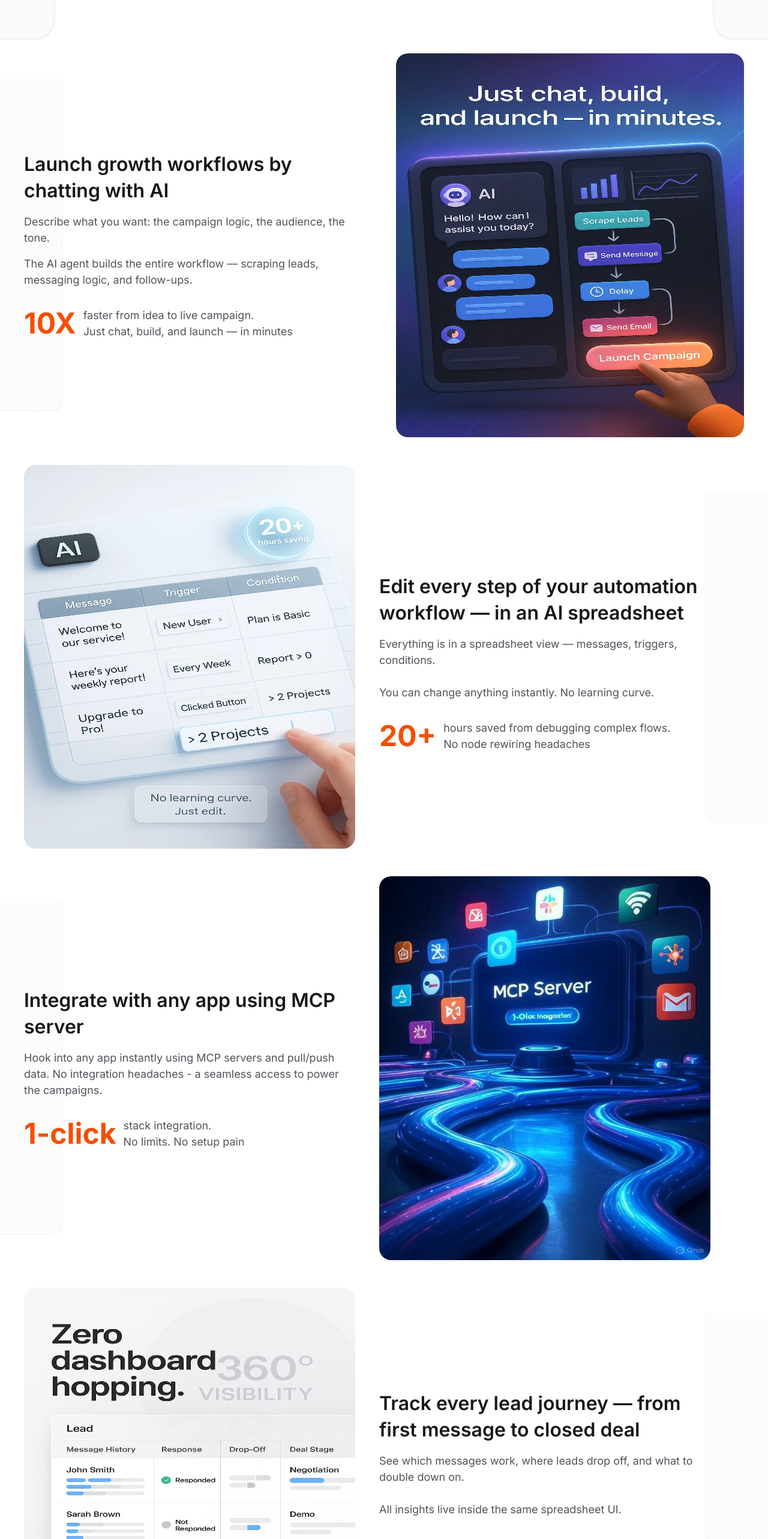
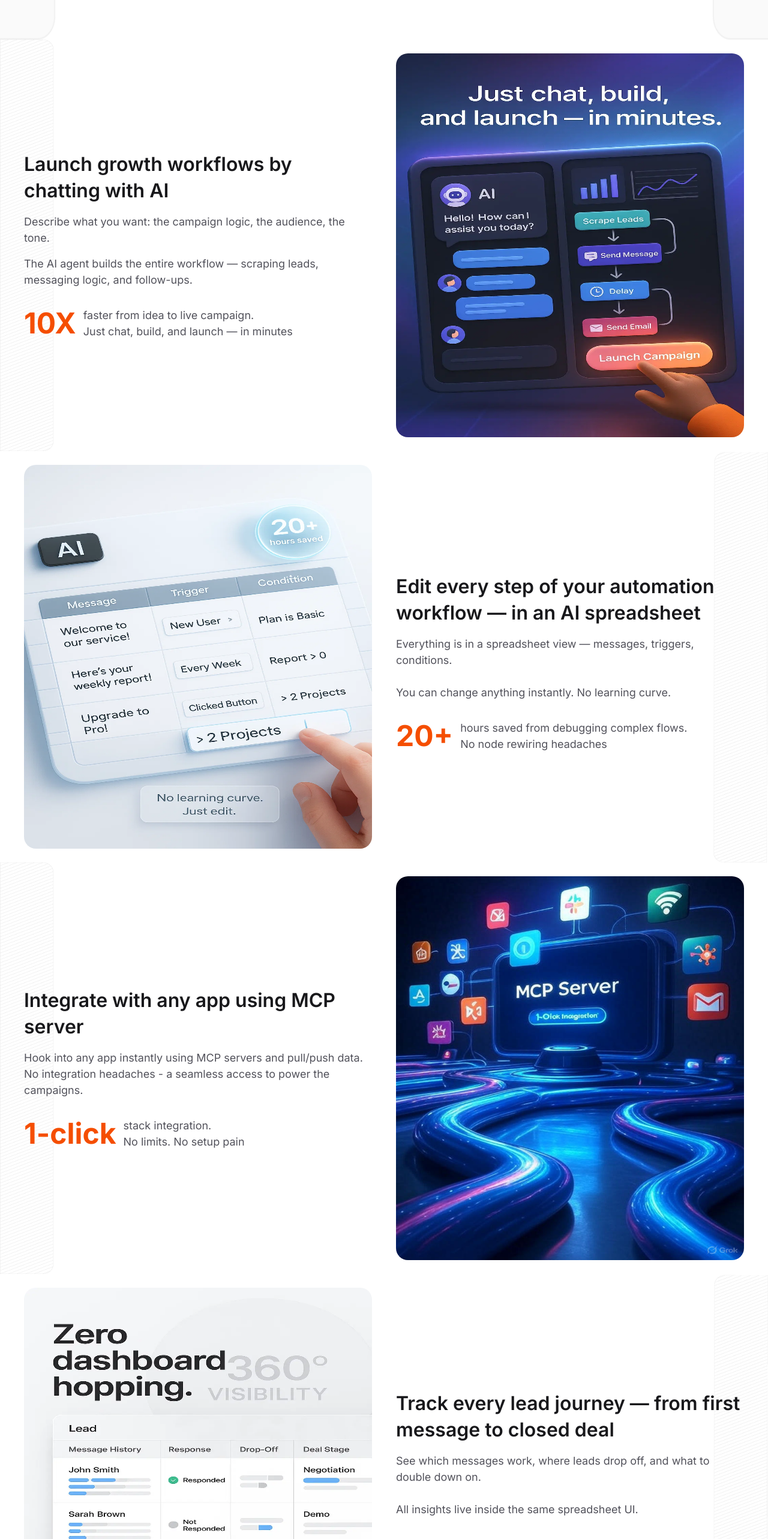
Before and after one commit to kamleshpokiya/meerkats.ai, a Next.js app: page / in a window 1280 px wide. Shown: the part 2408-4974 px from the top of the page at 60% size. Built offline with nearby package versions, Linux system fonts and the light colour scheme.

Commit message:
Add new image assets for homepage sections and update background images in the layout.

```diff
--- a/src/app/page.tsx
+++ b/src/app/page.tsx
@@ -364,7 +364,12 @@ const HomePage: React.FC = () => {
       <div className="w-full flex flex-col justify-start items-center">
         {/* Launch Growth Workflows */}
         <FadeInAnimation delay={0} className="w-full">
-          <section className="w-full flex flex-col lg:flex-row justify-start items-center py-[23px] md:bg-[url('/images/img_6838210483869da.svg')] bg-left bg-no-repeat">
+          <section
+            className="w-full flex flex-col lg:flex-row justify-start items-center py-[23px] md:bg-[url('/images/Frame0.png')] bg-left bg-no-repeat"
+            style={{
+              backgroundSize: '100% 100%',
+            }}
+          >
             {/* <img
               src="/images/clip.png"
               alt="Decorative"
@@ -409,7 +414,12 @@ const HomePage: React.FC = () => {
 
         {/* Edit Automation Workflow */}
         <FadeInAnimation delay={100} className="w-full">
-          <section className="w-full flex flex-col lg:flex-row justify-start items-center py-[23px] sm:bg-[url('/images/img_6838210483869da_white_a700.svg')] bg-right bg-no-repeat">
+          <section
+            className="w-full flex flex-col lg:flex-row justify-start items-center py-[23px] sm:bg-[url('/images/Frame1.png')] bg-right bg-no-repeat"
+            style={{
+              backgroundSize: '100% 100%',
+            }}
+          >
             {/* <img
               src="/images/clip.png"
               alt="Decorative"
@@ -419,11 +429,11 @@ const HomePage: React.FC = () => {
               <Image
                 src="/images/ai-spreadsheet.webp"
                 alt="Edit Automation Workflow"
-                className="w-full lg:w-[46%] h-[200px] sm:h-[300px] md:h-[400px] lg:h-[480px] xl:h-[640px] rounded-[20px] order-1 lg:order-1"
+                className="w-full  h-[200px] sm:h-[300px] md:h-[400px] lg:h-[480px] xl:h-[640px] rounded-[20px] order-1 lg:order-1"
                 width={500}
                 height={500}
               />
-              <div className="flex flex-col gap-[8px] sm:gap-[12px] md:gap-[16px] justify-start items-start w-full lg:w-[46%] mt-5 sm:mt-00  lg:ml-[40px] sm:ml-[60px] md:ml-[80px] order-2 lg:order-2">
+              <div className="flex flex-col gap-[8px] sm:gap-[12px] md:gap-[16px] justify-start items-start w-full  mt-5 sm:mt-00  lg:ml-[40px] sm:ml-[60px] md:ml-[80px] order-2 lg:order-2">
                 <h3 className="text-[18px] sm:text-[24px] md:text-[32px] font-inter font-semibold leading-[24px] sm:leading-[33px] md:leading-[44px] text-left text-global-2 w-full">
                   Edit every step of your automation workflow — in an AI spreadsheet
                 </h3>
@@ -458,14 +468,19 @@ const HomePage: React.FC = () => {
 
         {/* Integrate with MCP Server */}
         <FadeInAnimation delay={200} className="w-full">
-          <section className="w-full flex flex-col lg:flex-row justify-start items-center py-[23px] sm:bg-[url('/images/img_6838210483869da.svg')] bg-left bg-no-repeat">
+          <section
+            className="w-full flex flex-col lg:flex-row justify-start items-center py-[23px] md:bg-[url('/images/Frame0.png')] bg-left bg-no-repeat"
+            style={{
+              backgroundSize: '100% 100%',
+            }}
+          >
             {/* <img
               src="/images/clip.png"
               alt="Decorative"
               className="w-[52px] hidden lg:block border border-[#F0F0F0] rounded-[10px] sm:w-[78px] md:w-[104px] h-[385px] sm:h-[577px] md:h-[770px]"
             /> */}
             <div className="container mx-auto px-4 sm:px-6 md:px-8 lg:px-10 flex flex-col lg:flex-row justify-start items-center flex-1 w-full">
-              <div className="flex flex-col gap-[8px] sm:gap-[12px] md:gap-[16px] justify-start items-start w-full lg:w-[46%] mt-[20px] sm:mt-0">
+              <div className="flex flex-col gap-[8px] sm:gap-[12px] md:gap-[16px] justify-start items-start w-full  mt-[20px] sm:mt-0">
                 <h3 className="text-[18px] sm:text-[24px] md:text-[32px] font-inter font-semibold leading-[24px] sm:leading-[33px] md:leading-[44px] text-left text-global-2 w-full">
                   Integrate with any app using MCP server
                 </h3>
@@ -490,7 +505,7 @@ const HomePage: React.FC = () => {
               <Image
                 src="/images/mcp-server.jpg"
                 alt="Integrate with MCP Server"
-                className="w-full lg:w-[46%] h-[200px] sm:h-[300px] md:h-[400px] lg:h-[480px] xl:h-[640px] rounded-[20px] mt-[20px] lg:mt-0 lg:ml-[40px] sm:ml-[60px] md:ml-[80px]"
+                className="w-full  h-[200px] sm:h-[300px] md:h-[400px] lg:h-[480px] xl:h-[640px] rounded-[20px] mt-[20px] lg:mt-0 lg:ml-[40px] sm:ml-[60px] md:ml-[80px]"
                 width={500}
                 height={500}
               />
@@ -500,7 +515,12 @@ const HomePage: React.FC = () => {
 
         {/* Track Lead Journey */}
         <FadeInAnimation delay={300} className="w-full">
-          <section className="w-full flex flex-col lg:flex-row justify-start items-center py-[23px] sm:bg-[url('/images/img_6838210483869da_white_a700.svg')] bg-right bg-no-repeat">
+          <section
+            className="w-full flex flex-col lg:flex-row justify-start items-center py-[23px] sm:bg-[url('/images/Frame1.png')] bg-right bg-no-repeat"
+            style={{
+              backgroundSize: '100% 100%',
+            }}
+          >
             {/* <img
               src="/images/clip.png"
               alt="Decorative"
@@ -510,11 +530,11 @@ const HomePage: React.FC = () => {
               <Image
                 src="/images/ai-lead.webp"
                 alt="Track Lead Journey"
-                className="w-full lg:w-[46%] h-[200px] sm:h-[300px] md:h-[400px] lg:h-[480px] xl:h-[640px] rounded-[20px] order-1 lg:order-1"
+                className="w-full  h-[200px] sm:h-[300px] md:h-[400px] lg:h-[480px] xl:h-[640px] rounded-[20px] order-1 lg:order-1"
                 width={500}
                 height={500}
               />
-              <div className="flex flex-col gap-[8px] sm:gap-[12px] md:gap-[16px] justify-start items-start w-full lg:w-[46%] mt-[20px]  lg:ml-[40px] sm:ml-[60px] md:ml-[80px] sm:mt-0 order-2 lg:order-2">
+              <div className="flex flex-col gap-[8px] sm:gap-[12px] md:gap-[16px] justify-start items-start w-full  mt-[20px]  lg:ml-[40px] sm:ml-[60px] md:ml-[80px] sm:mt-0 order-2 lg:order-2">
                 <h3 className="text-[18px] sm:text-[24px] md:text-[32px] font-inter font-semibold leading-[24px] sm:leading-[33px] md:leading-[44px] text-left text-global-2 w-full">
                   Track every lead journey — from first message to closed deal
                 </h3>
@@ -593,7 +613,7 @@ const HomePage: React.FC = () => {
                   {features.map((feature, index) => (
                     <div
                       key={index}
-                      className="flex flex-col gap-[12px] sm:gap-[18px] md:gap-[24px] justify-start items-start w-full px-[10px] sm:px-[15px] md:px-[20px] py-[10px] sm:py-[15px] md:py-[20px] border border-global-3 rounded-[20px] bg-global-5 shadow-[0px_4px_4px_#d9d9d933]"
+                      className="flex flex-col gap-[12px] sm:gap-[18px] md:gap-[24px] justify-start items-start w-full px-[10px] sm:px-[15px] md:px-[20px] py-[10px] sm:py-[15px] md:py-[20px] border border-global-3 rounded-[20px] bg-global-5 shadow-[0px_4px_4px_#d9d9d933] transform transition-all duration-300 ease-out hover:scale-105 hover:shadow-lg hover:border-[#f54e00] hover:shadow-[#f54e00]/20 animate-fade-in-up group"
                     >
                       <img
                         src={feature.icon}
--- a/src/components/common/HowItWorks.tsx
+++ b/src/components/common/HowItWorks.tsx
@@ -11,7 +11,6 @@ const HowItWorks: React.FC = () => {
   const howItWorksRef = useRef<HTMLDivElement>(null);
   const stepRefs = useRef<(HTMLDivElement | null)[]>([]);
   const [visibleSteps, setVisibleSteps] = useState<boolean[]>([]);
-  const [seenSteps, setSeenSteps] = useState<boolean[]>([]);
 
   const workflowSteps: WorkflowStep[] = [
     {
@@ -36,9 +35,8 @@ const HowItWorks: React.FC = () => {
   ];
 
   useEffect(() => {
-    // Initialize visibleSteps and seenSteps arrays
+    // Initialize visibleSteps array
     setVisibleSteps(new Array(workflowSteps.length).fill(false));
-    setSeenSteps(new Array(workflowSteps.length).fill(false));
 
     const observer = new IntersectionObserver(
       (entries) => {
@@ -50,21 +48,12 @@ const HowItWorks: React.FC = () => {
               newVisible[index] = entry.isIntersecting;
               return newVisible;
             });
-
-            // Mark step as seen when it becomes visible
-            if (entry.isIntersecting) {
-              setSeenSteps((prev) => {
-                const newSeen = [...prev];
-                newSeen[index] = true;
-                return newSeen;
-              });
-            }
           }
         });
       },
       {
-        threshold: 0.3,
-        rootMargin: '0px 0px -50px 0px',
+        threshold: [0, 0.1, 0.3, 0.5, 0.7, 0.9, 1],
+        rootMargin: '0px 0px -20px 0px',
       }
     );
 
@@ -129,14 +118,14 @@ const HowItWorks: React.FC = () => {
                     {/* Step Bullet and Line */}
                     <div className="flex flex-col items-center">
                       <div
-                        className={`w-[8px] sm:w-[12px] md:w-[16px] h-[8px] sm:h-[12px] md:h-[16px] rounded-[2px] transition-colors duration-700 ease-in-out ${
-                          seenSteps[index] ? 'bg-[#F97316]' : 'bg-black'
-                        }`}
+                        className={`w-[8px] sm:w-[12px] md:w-[16px] h-[8px] sm:h-[12px] md:h-[16px] rounded-[2px] transition-colors duration-700 ease-in-out
+                          bg-black
+                        `}
                       ></div>
                       {index < workflowSteps.length - 1 && (
                         <div
                           className={`w-[2px] h-[60px] sm:h-[90px] md:h-[120px] mt-[8px] sm:mt-[12px] md:mt-[16px] transition-colors duration-700 ease-in-out ${
-                            seenSteps[index] ? 'bg-[#F97316]' : 'bg-global-3'
+                            visibleSteps[index] ? 'bg-[#F97316]' : 'bg-global-3'
                           }`}
                         ></div>
                       )}
--- a/src/components/ui/ExpandableList.tsx
+++ b/src/components/ui/ExpandableList.tsx
@@ -18,7 +18,9 @@ const ExpandableList: React.FC<ExpandableListProps> = ({
   className = '',
   allowMultiple = true,
 }) => {
-  const [expandedItems, setExpandedItems] = useState<Set<string>>(new Set());
+  const [expandedItems, setExpandedItems] = useState<Set<string>>(
+    new Set(items.map((item) => item.id))
+  );
 
   const toggleItem = (id: string) => {
     const newExpandedItems = new Set(expandedItems);
```
Also changed, not shown: public/images/Frame0.png (added), public/images/Frame1.png (added).
